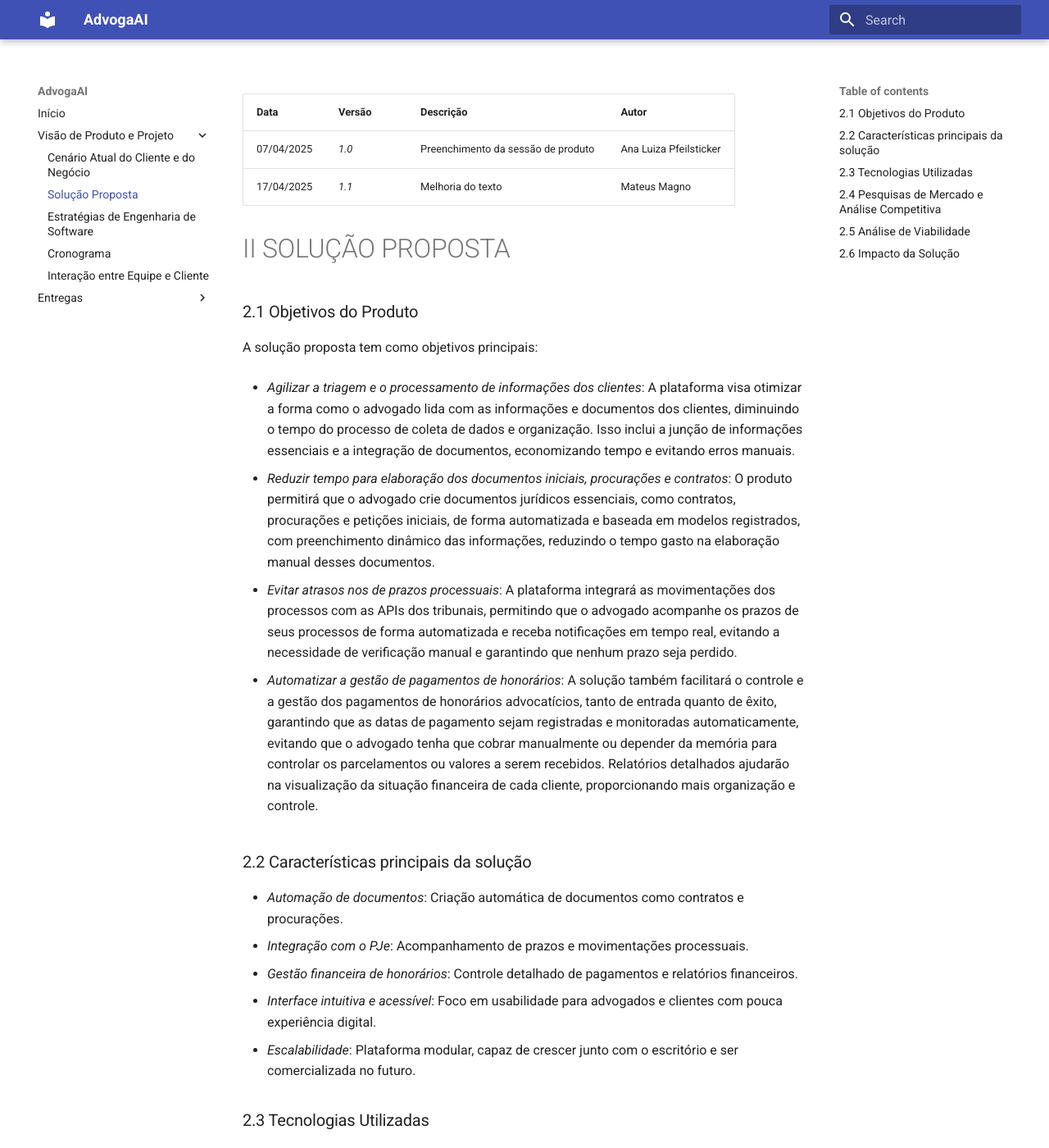
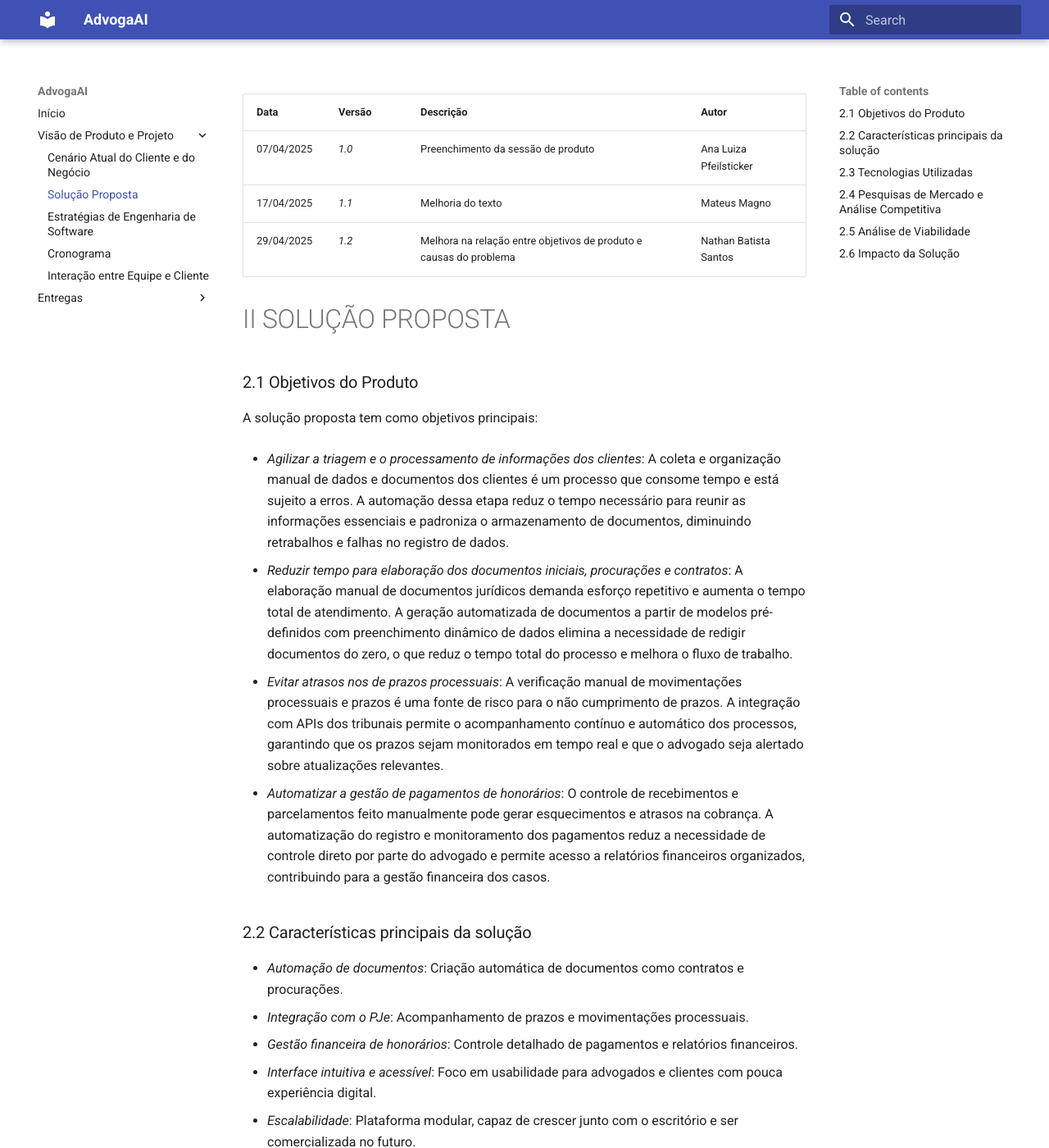
Before and after one commit to mdsreq-fga-unb/2025.1-T01-AdvogaAI, an MkDocs documentation site: the page built from docs/solucao.md, in a window 1280 px wide and 1400 px high. Shown: the whole window at 82% size. Built offline with MkDocs 1.6.1 and Material for MkDocs 9.7.7, drawn with Linux system fonts in a browser that asks for light colours.

Commit message:
docs: melhora na relação entre objetivos de produto e causas do problema

```diff
--- a/docs/solucao.md
+++ b/docs/solucao.md
@@ -2,6 +2,7 @@
 |------------|--------|------------------------------------|--------------------------|
 | 07/04/2025 | *1.0* | Preenchimento da sessão de produto | Ana Luiza Pfeilsticker   |
 | 17/04/2025 | *1.1* | Melhoria do texto                  | Mateus Magno             |
+| 29/04/2025 | *1.2* | Melhora na relação entre objetivos de produto e causas do problema | Nathan Batista Santos |
 
 # II SOLUÇÃO PROPOSTA
 
@@ -9,16 +10,18 @@
 
 A solução proposta tem como objetivos principais:
 
- - *Agilizar a triagem e o processamento de informações dos clientes*: A plataforma visa otimizar a forma como o advogado lida com as informações e documentos dos clientes, diminuindo o tempo do processo de coleta de dados e organização. Isso inclui a junção de informações essenciais e a integração de documentos, economizando tempo e evitando erros manuais.
+ - *Agilizar a triagem e o processamento de informações dos clientes*: A coleta e organização manual de dados e documentos dos clientes é um processo que consome tempo e está sujeito a erros. A automação dessa etapa reduz o tempo necessário para reunir as informações essenciais e padroniza o armazenamento de documentos, diminuindo retrabalhos e falhas no registro de dados.
 
 
- - *Reduzir tempo  para elaboração dos documentos iniciais, procurações e contratos*: O produto permitirá que o advogado crie documentos jurídicos essenciais, como contratos, procurações e petições iniciais, de forma automatizada e baseada em modelos registrados, com preenchimento dinâmico das informações, reduzindo o tempo gasto na elaboração manual desses documentos.
+ - *Reduzir tempo  para elaboração dos documentos iniciais, procurações e contratos*: A elaboração manual de documentos jurídicos demanda esforço repetitivo e aumenta o tempo total de atendimento. A geração automatizada de documentos a partir de modelos pré-definidos com preenchimento dinâmico de dados elimina a necessidade de redigir documentos do zero, o que reduz o tempo total do processo e melhora o fluxo de trabalho.
 
 
- - *Evitar atrasos nos de prazos processuais*: A plataforma integrará as movimentações dos processos com as APIs dos tribunais, permitindo que o advogado acompanhe os prazos de seus processos de forma automatizada e receba notificações em tempo real, evitando a necessidade de verificação manual e garantindo que nenhum prazo seja perdido.
+ - *Evitar atrasos nos de prazos processuais*:
+A verificação manual de movimentações processuais e prazos é uma fonte de risco para o não cumprimento de prazos. A integração com APIs dos tribunais permite o acompanhamento contínuo e automático dos processos, garantindo que os prazos sejam monitorados em tempo real e que o advogado seja alertado sobre atualizações relevantes.
 
 
- - *Automatizar a gestão de pagamentos de honorários*: A solução também facilitará o controle e a gestão dos pagamentos de honorários advocatícios, tanto de entrada quanto de êxito, garantindo que as datas de pagamento sejam registradas e monitoradas automaticamente, evitando que o advogado tenha que cobrar manualmente ou depender da memória para controlar os parcelamentos ou valores a serem recebidos. Relatórios detalhados ajudarão na visualização da situação financeira de cada cliente, proporcionando mais organização e controle.
+ - *Automatizar a gestão de pagamentos de honorários*:     O controle de recebimentos e parcelamentos feito manualmente pode gerar esquecimentos e atrasos na cobrança. A automatização do registro e monitoramento dos pagamentos reduz a necessidade de controle direto por parte do advogado e permite acesso a relatórios financeiros organizados, contribuindo para a gestão financeira dos casos.
+
 
 ### 2.2 Características principais da solução
 
```
